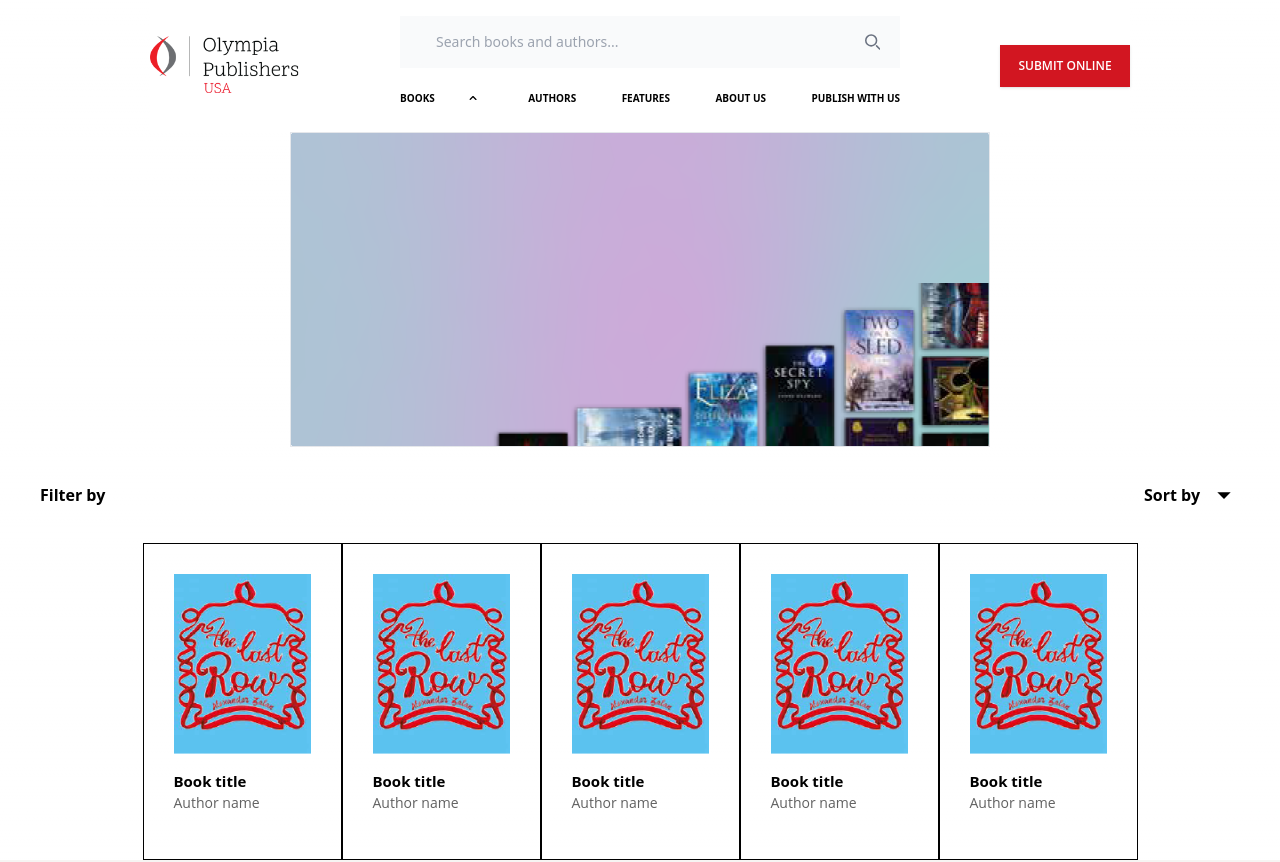
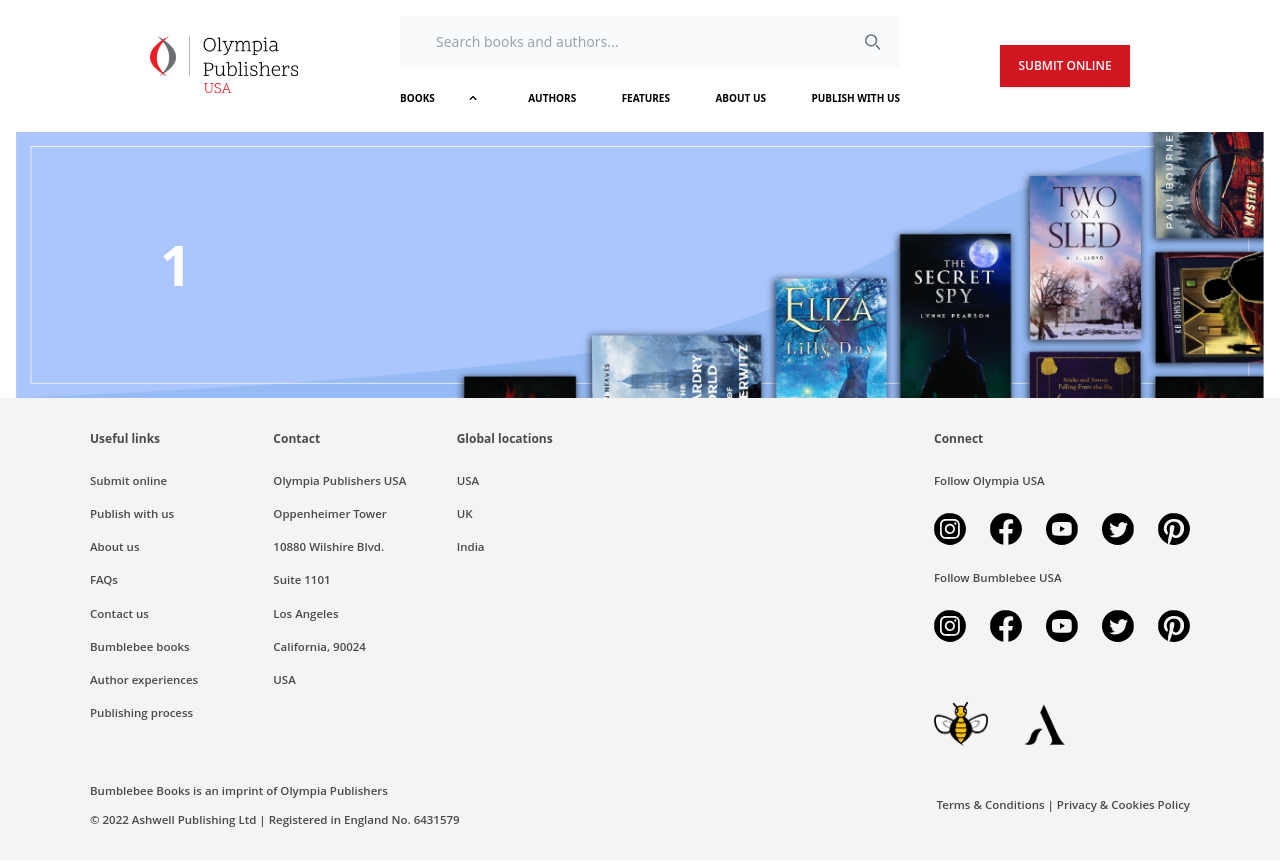
Before and after one commit to Hadees621/Olympia-USA, a Next.js app: page /1 in a window 1280 px wide. Shown: the top 862 px of the page. Built offline with nearby package versions, Linux system fonts and the light colour scheme.

Commit message:
feature: lg screen banner

```diff
--- a/src/app/[slug]/page.js
+++ b/src/app/[slug]/page.js
@@ -6,17 +6,21 @@ import FilterByDropdown from "@/components/genre/FilterByDropdown";
 import Dropdownsvg from "@/components/genre/dropdownsvg";
 import BookComponent from "@/components/home/BookComponent";
 import { Books } from "@/utils/home/Books";
-import Button from "@/components/feature/Button";
+import LgBanner from "@/components/genre/LgBanner";
 
 export default function Page({ params }) {
   const { showSortOptions, setShowSortOptions } = useSortByStore();
 
   return (
     <div className="px-4">
-      <Banner params={params} />
+      {window.innerWidth >= 1024 ? (
+        <LgBanner params={params} />
+      ) : (
+        <Banner params={params} />
+      )}
 
       {!showSortOptions ? (
-        <div className="flex items-center justify-between py-8 font-semibold md:px-6">
+        <div className="flex items-center justify-between py-8 font-semibold md:px-6 lg:hidden">
           <h1>Filter by</h1>
           <div
             className="flex items-center gap-2"
@@ -30,7 +34,7 @@ export default function Page({ params }) {
         <FilterByDropdown />
       )}
 
-      <div className="grid grid-cols-2  md:grid-cols-4 lg:flex items-center justify-center">
+      <div className="grid grid-cols-2  md:grid-cols-4 lg:flex items-center justify-center lg:hidden">
         {Books.map((book, index) => (
           <div className="flex-none" key={index}>
             <BookComponent
--- /dev/null
+++ b/src/components/genre/LgBanner.js
@@ -0,0 +1,27 @@
+import { fictionBannner, fictionLgBannner } from "@/utils/genre/utils";
+import Image from "next/image";
+
+const LgBanner = ({ params }) => {
+  function capitalizeFirstLetter(string) {
+    return string.charAt(0).toUpperCase() + string.slice(1);
+  }
+  const capitalizedSlug = capitalizeFirstLetter(params.slug);
+  return (
+    <div className="relative md:flex justify-center items-center w-full">
+      <div className="w-full">
+        <Image
+          src={fictionLgBannner}
+          height={350}
+          width={1500}
+          alt={params.slug}
+          layout="responsive"
+        />
+      </div>
+      <div className="absolute top-30 left-28 2xl:top-[200px] 2xl:left-[400px] flex justify-center items-center md:px-8">
+        <p className="text-white  text-[45px] xl:text-[55px] 2xl:text-[85px] font-bold">{capitalizedSlug}</p>
+      </div>
+    </div>
+  );
+};
+
+export default LgBanner;
--- a/src/utils/genre/utils.js
+++ b/src/utils/genre/utils.js
@@ -1 +1,2 @@
 export const fictionBannner = "/assests/Banners/fiction.png";
+export const fictionLgBannner = "/assests/Genre banner/Fiction_1.png";
```
